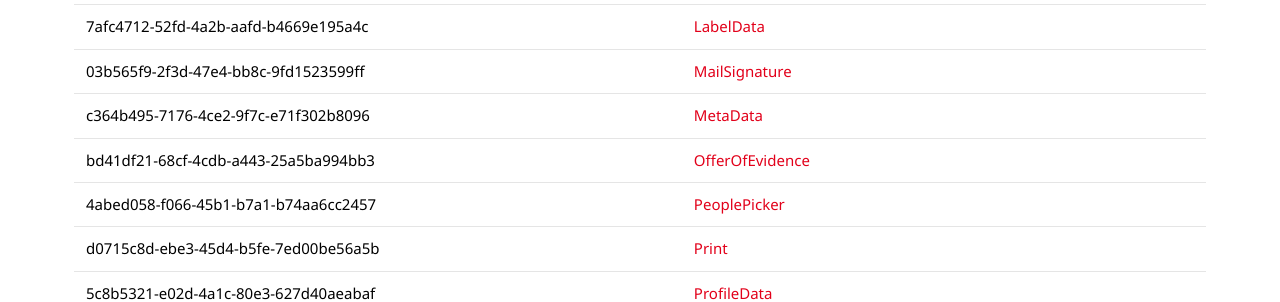
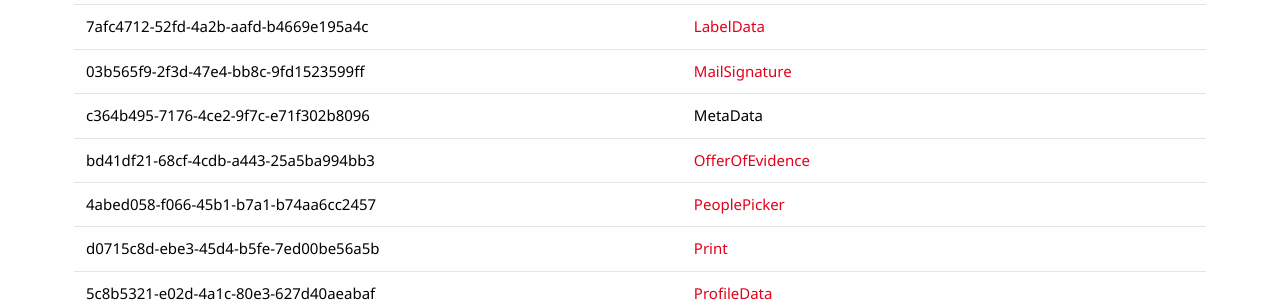
Before and after one commit to primesoft-group/oneoffixx-docs, a Jekyll site: the page built from _pages/docfunc/de/overview.md, in a window 1280 px wide. Shown: the part 1319-1621 px from the top of the page. Built offline with Jekyll 4.4.1, drawn with Linux system fonts in a browser that asks for light colours; nearby versions of some CDN libraries; some web fonts are replaced.

Commit message:
fixing dead links

```diff
--- a/_includes/nav_de.html
+++ b/_includes/nav_de.html
@@ -3,7 +3,7 @@
     <div class="navbar-global theme-default">
         <div class="container">
             <div class="navbar-header">
-                <a href="http://www.oneoffixx.com" class="navbar-brand">
+                <a href="https://oneoffixx.com" class="navbar-brand">
                     <img src="{{ site.baseurl }}/assets/content-images/logo.png" alt="OneOffixx" height="23" />
                 </a>
             </div>
@@ -77,7 +77,7 @@
                         </ul>
                     </li>
                     <li>
-                        <a class="color-type-secondary" href="http://oneoffixx.com/kontakt/">Kontakt</a>
+                        <a class="color-type-secondary" href="https://oneoffixx.com/kontakt/">Kontakt</a>
                     </li>
                 </ul>
             </div>
--- a/_includes/nav_en.html
+++ b/_includes/nav_en.html
@@ -3,7 +3,7 @@
     <div class="navbar-global theme-default">
         <div class="container">
             <div class="navbar-header">
-                <a href="http://en.oneoffixx.com" class="navbar-brand">
+                <a href="https://oneoffixx.com/en/" class="navbar-brand">
                     <img src="{{ site.baseurl }}/assets/content-images/logo.png" alt="OneOffixx" height="23" />
                 </a>
             </div>
@@ -41,7 +41,7 @@
                         </ul>
                     </li>
                     <li>
-                        <a class="color-type-secondary" href="http://en.oneoffixx.com/contact/">Contact</a>
+                        <a class="color-type-secondary" href="https://oneoffixx.com/en/contact/">Contact</a>
                     </li>
                 </ul>
             </div>
--- a/_pages/docfunc/de/overview.md
+++ b/_pages/docfunc/de/overview.md
@@ -34,7 +34,7 @@
 | 3f2e0079-abcf-4d0b-a7dc-8b87b7e0d6de | [GlobalTranslationProvider]({{ site.baseurl }}/docfunc/de/df/globaltranslationprovider)
 | 7afc4712-52fd-4a2b-aafd-b4669e195a4c | [LabelData]({{ site.baseurl }}/docfunc/de/df/labeldata)
 | 03b565f9-2f3d-47e4-bb8c-9fd1523599ff | [MailSignature]({{ site.baseurl }}/docfunc/de/df/mailsignature)
-| c364b495-7176-4ce2-9f7c-e71f302b8096 | [MetaData]({{ site.baseurl }}/docfunc/de/df/metadata)
+| c364b495-7176-4ce2-9f7c-e71f302b8096 | MetaData
 | bd41df21-68cf-4cdb-a443-25a5ba994bb3 | [OfferOfEvidence]({{ site.baseurl }}/docfunc/de/df/lawmodule)
 | 4abed058-f066-45b1-b7a1-b74aa6cc2457 | [PeoplePicker]({{ site.baseurl }}/docfunc/de/df/peoplepicker)
 | d0715c8d-ebe3-45d4-b5fe-7ed00be56a5b | [Print]({{ site.baseurl }}/docfunc/de/df/print)
```
Also changed, not shown: _pages/docfunc/de/df-ap-abacus.md (+1 -1 lines), _pages/docfunc/de/df-ap-telsearch.md (+1 -1 lines).
